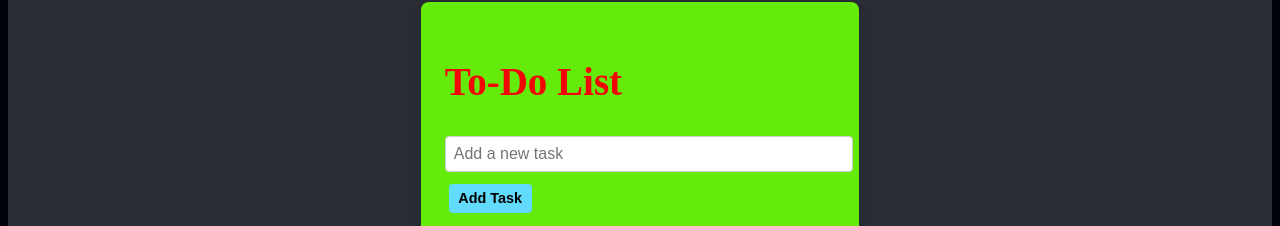
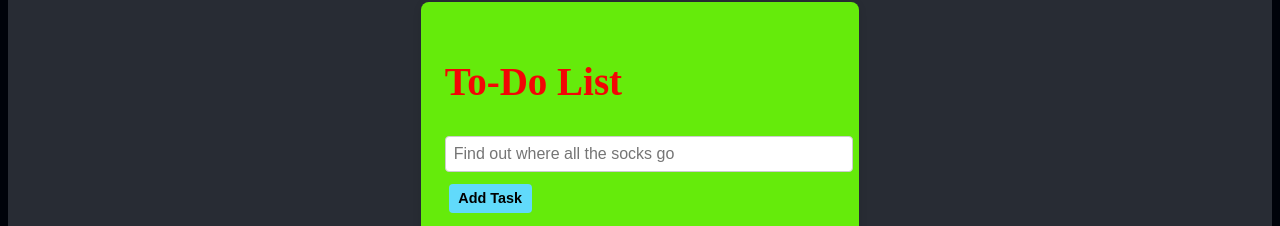
Before and after one commit to m-wakefield/react-list-app, a React (Create React App) app: page / in a window 1280 px wide. Shown: the part 143-369 px from the top of the page. Built offline with nearby package versions, Linux system fonts and the light colour scheme.

Commit message:
Update ToDoList.js

```diff
--- a/src/Components/ToDoList.js
+++ b/src/Components/ToDoList.js
@@ -50,7 +50,7 @@ function ToDoList() {
                 type="text"
                 value={newTask}
                 onChange={handleInputChange}
-                placeholder="Add a new task"
+                placeholder="Find out where all the socks go"
             />
             <button onClick={addTask} className="add-task-button">
                 Add Task
```
